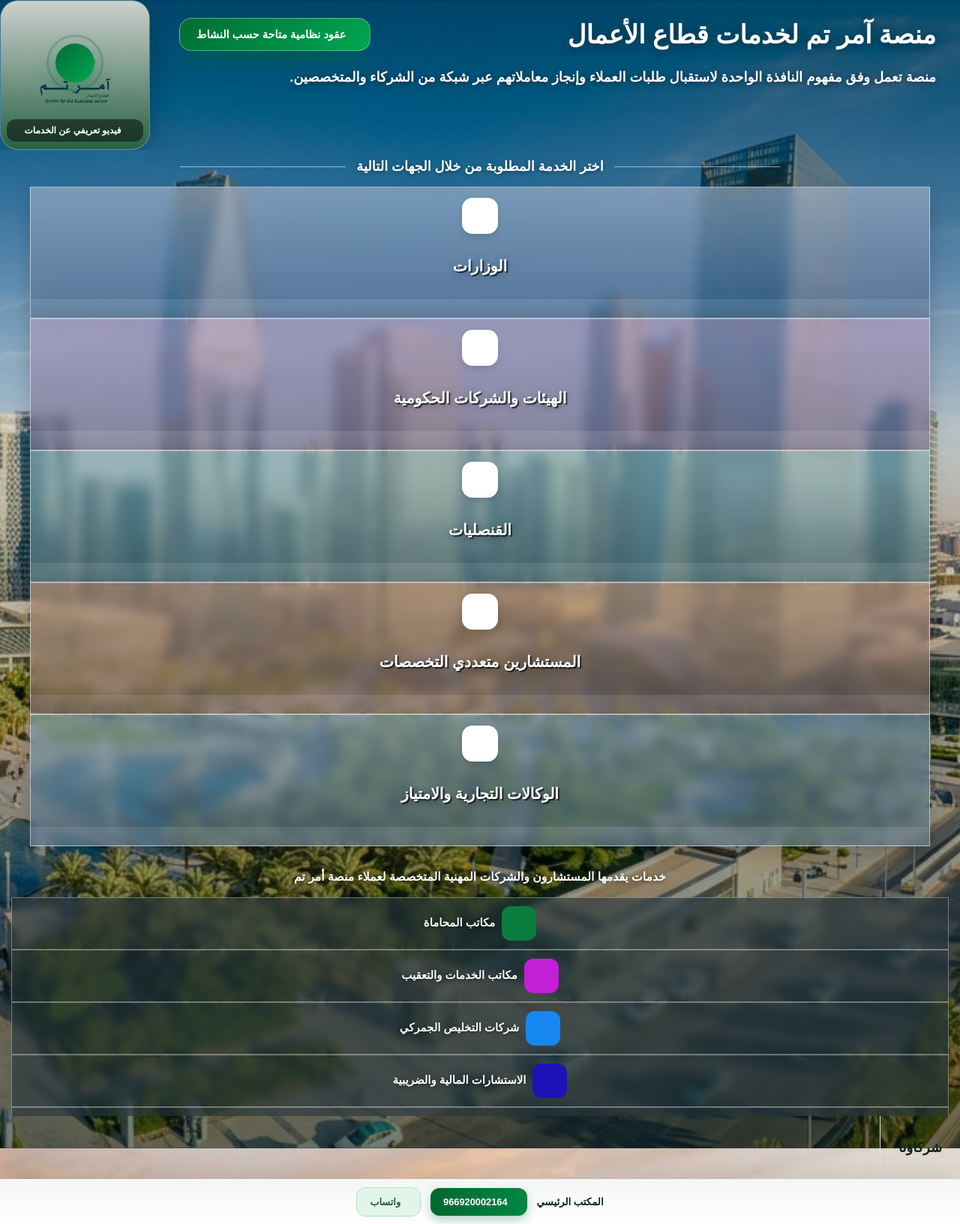
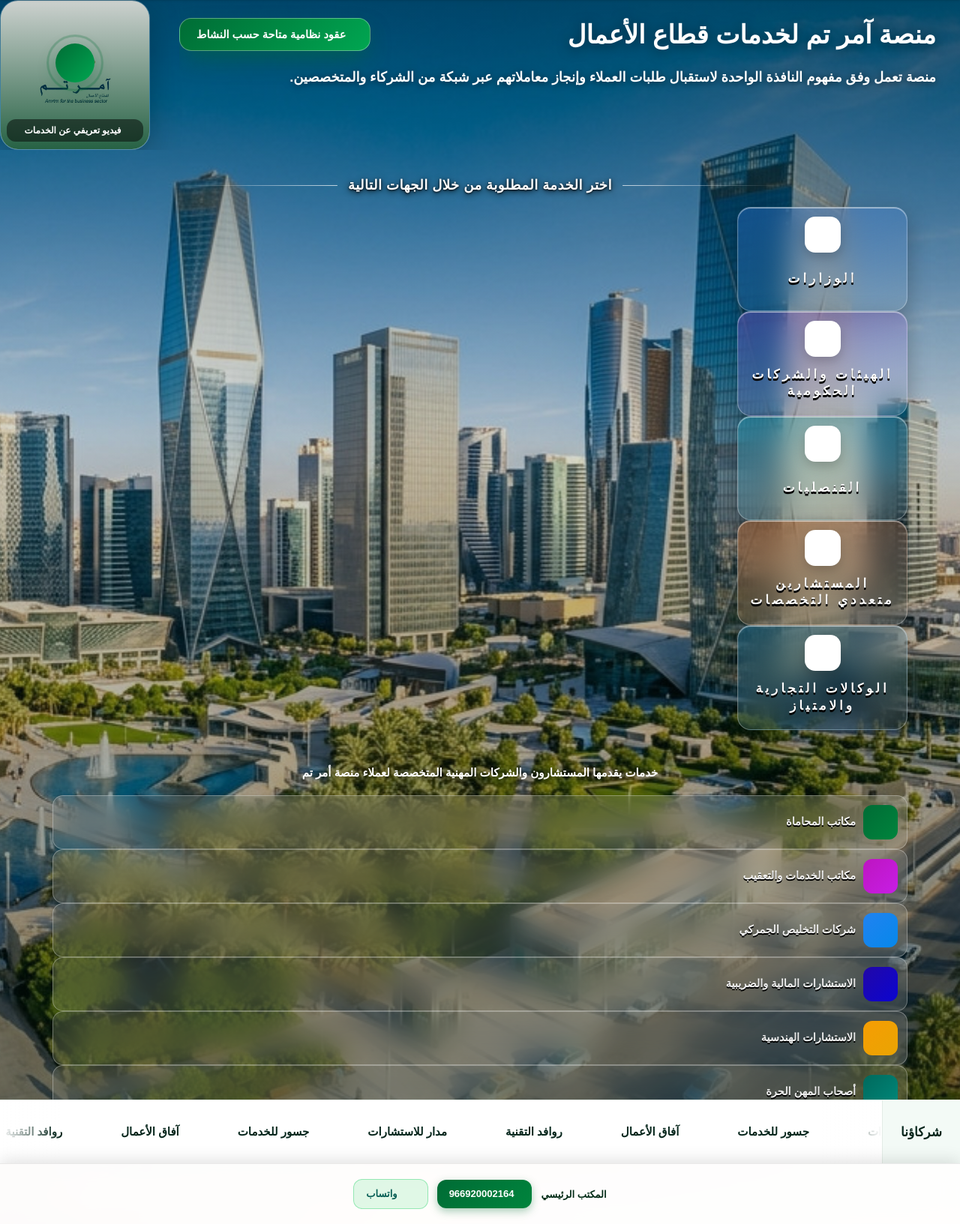
Before and after one commit to Asjadfaroq/amrtm-business-homepage, a Laravel app: page / in a window 1280 px wide. Shown: the part 73-1706 px from the top of the page at 75% size. Run offline with Laravel 12, Linux system fonts and the light colour scheme; data comes from the database, SQL or seed files in the repository; style sheets or scripts are compiled from the project's sources.

Commit message:
Refine cards, services, partners and contact bar

```diff
--- a/app/Models/Service.php
+++ b/app/Models/Service.php
@@ -6,7 +6,7 @@ use App\Models\Concerns\HasLocalizedName;
 use Illuminate\Database\Eloquent\Attributes\Fillable;
 use Illuminate\Database\Eloquent\Model;
 
-#[Fillable(['slug', 'name_ar', 'name_en', 'icon', 'color', 'sort_order'])]
+#[Fillable(['slug', 'name_ar', 'name_en', 'icon', 'color', 'color_end', 'sort_order'])]
 class Service extends Model
 {
     use HasLocalizedName;
--- a/resources/css/components/contact-bar.css
+++ b/resources/css/components/contact-bar.css
@@ -1,63 +1,71 @@
 .contact-bar {
     position: relative;
-    z-index: 5;
+    z-index: 7;
     display: flex;
     align-items: center;
     justify-content: center;
-    gap: 13px;
+    gap: 12px;
     flex: 0 0 var(--contact-height);
     height: var(--contact-height);
-    background: linear-gradient(180deg, #f4f6f5 0%, #fff 100%);
-    box-shadow: 0 -12px 26px rgba(0, 0, 0, 0.09);
+    padding: 10px 16px;
+    border-top: 1px solid rgba(0, 0, 0, 0.08);
+    background: rgba(255, 255, 255, 0.96);
+    box-shadow: 0 -4px 20px rgba(0, 0, 0, 0.12);
+    backdrop-filter: blur(12px);
 }
 
 .contact-label {
-    font-size: 0.83rem;
-    font-weight: 700;
-    color: var(--ink);
+    font-size: 13px;
+    font-weight: 800;
+    color: #002a15;
+    white-space: nowrap;
 }
 
 .contact-phone,
 .contact-whatsapp {
     display: inline-flex;
     align-items: center;
-    justify-content: center;
-    gap: 9px;
-    height: 37px;
-    padding: 0 17px;
+    gap: 8px;
+    padding: 9px 16px;
     border-radius: 12px;
-    font-size: 0.8rem;
-    font-weight: 700;
+    font-size: 13px;
+    font-weight: 800;
+    line-height: 1.5;
+    transition: all 0.25s;
 }
 
 .contact-phone {
-    background: linear-gradient(90deg, #00672f 0%, #008743 100%);
-    box-shadow: 0 6px 14px rgba(0, 100, 50, 0.28);
+    background: linear-gradient(135deg, var(--brand), var(--brand-hover));
+    box-shadow: 0 4px 12px rgba(0, 108, 53, 0.35);
     color: #fff;
 }
 
 .contact-phone:hover {
+    transform: translateY(-2px);
     color: #fff;
-    filter: brightness(1.07);
 }
 
 .contact-whatsapp {
-    border: 1px solid #a9e2c2;
-    background: #e3f5ea;
-    color: #1d5f48;
+    border: 1px solid rgba(37, 211, 102, 0.4);
+    background: rgba(37, 211, 102, 0.14);
+    color: #075e54;
 }
 
 .contact-whatsapp:hover {
-    background: #d4efdf;
-    color: #1d5f48;
+    background: #25d366;
+    color: #fff;
 }
 
-@media (max-width: 1199.98px) {
+.contact-whatsapp i {
+    width: 16px;
+    font-size: 16px;
+    text-align: center;
+}
+
+@media (max-width: 576px) {
     .contact-bar {
-        position: sticky;
-        bottom: 0;
         gap: 8px;
-        padding-inline: 10px;
+        padding: 8px 10px;
     }
 
     .contact-label {
@@ -67,5 +75,8 @@
     .contact-phone,
     .contact-whatsapp {
         flex: 1 1 0;
+        justify-content: center;
+        padding: 9px 8px;
+        font-size: 12px;
     }
 }
--- a/resources/css/components/entities.css
+++ b/resources/css/components/entities.css
@@ -1,149 +1,258 @@
-.platform-container {
-    width: 100%;
-    max-width: 1200px;
-    margin-inline: auto;
-    padding-inline: 15px;
+.hero-section {
+    padding: 16px 40px 12px;
+    text-align: center;
 }
 
-.hero-entities {
-    margin-top: 11px;
+.hero-section-inner {
+    max-width: 1600px;
+    margin-inline: auto;
+    padding-inline: 30px;
 }
 
-.hero-entities .platform-container {
-    margin-top: 16px;
+.hero-section-inner.is-wide {
+    max-width: none;
 }
 
 .section-label {
     display: flex;
     align-items: center;
+    justify-content: center;
     gap: 14px;
+    width: 90%;
     max-width: 800px;
-    margin: 0 auto;
-    font-size: 1.12rem;
-    font-weight: 600;
-    text-shadow: 0 1px 6px rgba(0, 0, 0, 0.45);
+    margin: 18px auto 12px;
+    font-size: 18px;
+    font-weight: 700;
+    line-height: 1.5;
+    letter-spacing: 0.5px;
+    white-space: nowrap;
+    text-shadow: 0 2px 8px rgba(0, 0, 0, 0.9), 0 1px 3px rgba(0, 0, 0, 0.95);
 }
 
 .section-label::before,
 .section-label::after {
     content: "";
-    flex: 1 1 auto;
-    height: 1px;
-    background: rgba(255, 255, 255, 0.55);
+    flex: 1 1 0;
+    height: 1.5px;
+    border-radius: 2px;
+}
+
+[dir="rtl"] .section-label::before,
+[dir="ltr"] .section-label::after {
+    background: linear-gradient(to right, rgba(255, 255, 255, 0.7), rgba(255, 255, 255, 0));
+}
+
+[dir="rtl"] .section-label::after,
+[dir="ltr"] .section-label::before {
+    background: linear-gradient(to left, rgba(255, 255, 255, 0.7), rgba(255, 255, 255, 0));
+}
+
+.entity-grid {
+    gap: 12px;
+    margin: 15px 0 10px;
 }
 
 .entity-card {
-    position: relative;
     display: flex;
+    flex: 1 1 0;
     flex-direction: column;
-    align-items: center;
-    height: 160px;
-    padding: 14px 8px 0;
-    border: 1px solid rgba(255, 255, 255, 0.55);
-    border-radius: var(--radius);
-    background: linear-gradient(180deg, var(--tone-top), var(--tone-bottom));
-    box-shadow: 0 8px 24px rgba(0, 0, 0, 0.18);
-    backdrop-filter: blur(8px);
+    width: 100%;
+    min-width: 8rem;
+    max-width: 225px;
+    min-height: 125px;
+    border: 1px solid rgba(255, 255, 255, 0.3);
+    border-radius: 18px;
+    background: linear-gradient(160deg, color-mix(in srgb, var(--cc) 30%, transparent), rgba(255, 255, 255, 0.06));
+    box-shadow: 0 10px 30px rgba(0, 0, 0, 0.28), inset 0 1px 1px rgba(255, 255, 255, 0.6);
+    backdrop-filter: blur(18px);
     color: #fff;
-    text-align: center;
     overflow: hidden;
-    transition: transform 0.25s ease, box-shadow 0.25s ease;
+    transition: all 0.35s cubic-bezier(0.4, 0, 0.2, 1);
 }
 
 .entity-card:hover {
-    transform: translateY(-4px);
-    box-shadow: 0 14px 30px rgba(0, 0, 0, 0.28);
+    transform: translateY(-6px) scale(1.02);
+    border-color: rgba(255, 255, 255, 0.55);
+    background: linear-gradient(135deg, rgba(0, 166, 81, 0.47) 0%, rgba(0, 166, 81, 0.41) 100%);
+    box-shadow: 0 18px 42px rgba(0, 0, 0, 0.38), 0 0 20px rgba(255, 255, 255, 0.2), inset 0 1px 2px rgba(255, 255, 255, 0.8);
     color: #fff;
 }
 
+.entity-card-body {
+    display: flex;
+    flex: 1 1 auto;
+    flex-direction: column;
+    align-items: center;
+    gap: 5px;
+    min-height: 86px;
+    padding: 12px 10px 10px;
+}
+
 .entity-card-icon {
-    display: grid;
-    place-items: center;
-    flex: 0 0 48px;
+    display: flex;
+    align-items: center;
+    justify-content: center;
+    flex-shrink: 0;
     width: 48px;
     height: 48px;
+    margin-bottom: 8px;
     border-radius: 14px;
     background: #fff;
-    box-shadow: 0 4px 10px rgba(0, 0, 0, 0.12);
-    font-size: 1.35rem;
-    color: var(--icon-color);
+    box-shadow: 0 6px 16px rgba(0, 0, 0, 0.2);
+    font-size: 24px;
+    color: var(--cc);
+    transition: transform 0.3s;
+}
+
+.entity-card:hover .entity-card-icon {
+    transform: scale(1.08);
 }
 
 .entity-card-title {
     display: flex;
     align-items: center;
     justify-content: center;
-    flex: 1 1 auto;
+    min-height: 2.6em;
     margin: 0;
-    padding-bottom: 26px;
-    font-size: 1.27rem;
-    font-weight: 700;
-    line-height: 1.22;
-    text-shadow: 2px 2px 0 rgba(0, 0, 0, 0.6), 0 2px 10px rgba(0, 0, 0, 0.35);
+    font-size: clamp(1.05rem, 1.3vw, 1.35rem);
+    font-weight: 900;
+    line-height: 1.35;
+    letter-spacing: 4px;
+    text-shadow: 0 2px 0 #000, 0 3px 0 #000;
+    transition: transform 0.25s;
+}
+
+[dir="ltr"] .entity-card-title {
+    letter-spacing: 0;
+}
+
+.entity-card:hover .entity-card-title {
+    transform: scale(1.03);
 }
 
 .entity-card-arrow {
-    position: absolute;
-    inset-inline: 0;
-    bottom: 0;
     display: flex;
-    align-items: center;
     justify-content: flex-end;
-    height: 25px;
-    padding-inline: 16px;
-    background: rgba(255, 255, 255, 0.1);
-    font-size: 1rem;
+    padding: 0 14px 10px;
+    font-size: 13px;
+    line-height: 1;
+    filter: drop-shadow(0 1px 3px rgba(0, 0, 0, 0.8));
+}
+
+.entity-card-arrow i {
+    transition: transform 0.25s;
+}
+
+[dir="rtl"] .entity-card:hover .entity-card-arrow i {
+    transform: scaleX(-1) translateX(4px);
+}
+
+[dir="ltr"] .entity-card:hover .entity-card-arrow i {
+    transform: translateX(4px);
 }
 
 .tone-blue {
-    --tone-top: rgba(168, 182, 204, 0.62);
-    --tone-bottom: rgba(72, 100, 138, 0.66);
-    --icon-color: #3b82f6;
+    --cc: #3b82f6;
 }
 
 .tone-violet {
-    --tone-top: rgba(186, 160, 196, 0.62);
-    --tone-bottom: rgba(108, 100, 134, 0.66);
-    --icon-color: #8b5cf6;
+    --cc: #a855f7;
 }
 
 .tone-cyan {
-    --tone-top: rgba(150, 190, 196, 0.6);
-    --tone-bottom: rgba(80, 118, 128, 0.66);
-    --icon-color: #06b6d4;
+    --cc: #06b6d4;
 }
 
 .tone-amber {
-    --tone-top: rgba(200, 160, 132, 0.64);
-    --tone-bottom: rgba(124, 100, 94, 0.66);
-    --icon-color: #f97316;
+    --cc: #f97316;
 }
 
 .tone-sky {
-    --tone-top: rgba(134, 166, 186, 0.62);
-    --tone-bottom: rgba(74, 104, 126, 0.66);
-    --icon-color: #0284c7;
+    --cc: #0284c7;
 }
 
-@media (max-width: 1199.98px) {
-    .hero-entities {
-        margin-top: 28px;
-        padding-inline: 8px;
+@media (max-height: 900px) {
+    .hero-section {
+        padding-top: 4px;
     }
 
     .section-label {
-        padding-inline: 14px;
-        font-size: 1rem;
-        text-align: center;
+        margin-top: 4px;
+        margin-bottom: 10px;
+    }
+
+    .entity-grid {
+        margin-bottom: 4px;
+    }
+}
+
+@media (max-width: 1200px) {
+    .entity-grid {
+        margin-top: 25px;
+    }
+}
+
+@media (max-width: 992px) {
+    .entity-grid {
+        gap: 10px;
+        margin: 15px 0 0;
     }
 
     .entity-card {
-        height: 150px;
+        flex: 0 1 calc(25% - 7.5px);
+        max-width: 100%;
+        min-height: 90px;
+    }
+
+    .entity-card-body {
+        min-height: 65px;
+        padding: 8px;
+    }
+}
+
+@media (max-width: 768px) {
+    .hero-section {
+        padding: 8px 12px 10px;
+    }
+
+    .hero-section-inner {
+        padding-inline: 12px;
+    }
+
+    .entity-grid {
+        margin-top: 12px;
+    }
+
+    .entity-card {
+        flex-basis: calc(33.3333% - 6.66667px);
+        min-width: 0;
+        border-radius: 12px;
+    }
+
+    .entity-card-body {
+        padding: 8px 6px;
     }
 
     .entity-card-title {
-        font-size: 1.05rem;
+        letter-spacing: 1px;
         overflow-wrap: anywhere;
-        hyphens: auto;
     }
 }
+
+@media (max-width: 480px) {
+    .section-label {
+        gap: 8px;
+        width: 96%;
+        margin: 16px auto 10px;
+        font-size: 13.5px;
+        white-space: normal;
+    }
+
+    .entity-grid {
+        gap: 8px;
+    }
+
+    .entity-card {
+        flex-basis: calc(50% - 4px);
+    }
+}
--- a/resources/css/components/partners.css
+++ b/resources/css/components/partners.css
@@ -1,79 +1,109 @@
 .partners {
+    position: relative;
+    z-index: 6;
     display: flex;
-    align-items: stretch;
+    align-items: center;
     flex: 0 0 var(--partners-height);
-    height: var(--partners-height);
+    border-top: 1px solid #e3ece6;
     background: #fff;
     overflow: hidden;
 }
 
 .partners-label {
-    z-index: 2;
+    z-index: 1;
     display: flex;
     align-items: center;
-    flex: 0 0 auto;
+    flex-shrink: 0;
+    height: 100%;
     margin: 0;
-    padding-inline: 24px;
-    border-inline-end: 1px solid #dfe7e2;
-    background: var(--brand-mist);
-    font-size: 1.12rem;
-    font-weight: 800;
+    padding: 0 24px;
+    border-inline-end: 1px solid #e3ece6;
+    background: #f3faf6;
+    font-size: 17px;
+    font-weight: 900;
     color: var(--ink);
 }
 
 .partners-viewport {
-    flex: 1 1 auto;
+    position: relative;
+    display: flex;
+    align-items: center;
+    flex: 1 1 0;
+    height: 100%;
     overflow: hidden;
-    mask-image: linear-gradient(90deg, transparent 0, #000 60px, #000 calc(100% - 60px), transparent 100%);
+}
+
+.partners-viewport::before,
+.partners-viewport::after {
+    content: "";
+    position: absolute;
+    top: 0;
+    bottom: 0;
+    z-index: 1;
+    width: 80px;
+    pointer-events: none;
+}
+
+.partners-viewport::before {
+    right: 0;
+    background: linear-gradient(270deg, #fff, rgba(255, 255, 255, 0));
+}
+
+.partners-viewport::after {
+    left: 0;
+    background: linear-gradient(90deg, #fff, rgba(255, 255, 255, 0));
 }
 
 .partners-track {
     display: flex;
-    align-items: center;
     width: max-content;
-    height: 100%;
-    animation: partners-scroll 60s linear infinite;
+    animation: partners-scroll 40s linear infinite;
 }
 
 [dir="rtl"] .partners-track {
     animation-name: partners-scroll-rtl;
 }
 
-.partners-track:hover {
+.partners-viewport:hover .partners-track {
     animation-play-state: paused;
 }
 
 .partner {
     display: flex;
     align-items: center;
-    gap: 12px;
-    margin-inline-end: 68px;
-    font-size: 1.04rem;
-    font-weight: 700;
+    gap: 10px;
+    padding: 0 34px;
+    font-size: 15px;
+    font-weight: 800;
+    line-height: 1.5;
     color: var(--ink);
     white-space: nowrap;
 }
 
 .partner i {
-    font-size: 1.55rem;
-    color: #0b6b40;
+    font-size: 22px;
+    color: #0d7751;
 }
 
 @keyframes partners-scroll {
     to {
-        transform: translateX(-50%);
+        transform: translate3d(-50%, 0, 0);
     }
 }
 
 @keyframes partners-scroll-rtl {
     to {
-        transform: translateX(50%);
+        transform: translate3d(50%, 0, 0);
     }
 }
 
-@media (max-width: 1199.98px) {
+@media (max-width: 600px) {
     .partners-label {
-        padding-inline: 14px;
+        padding: 0 14px;
+    }
+
+    .partner {
+        padding: 0 18px;
     }
 }
 
--- a/resources/css/components/services.css
+++ b/resources/css/components/services.css
@@ -1,79 +1,63 @@
-.hero-services {
-    margin-top: 31px;
+.services-heading {
+    display: inline-block;
+    max-width: 100%;
+    margin: 0 0 10px;
+    padding: 8px 16px;
+    font-size: 15px;
+    font-weight: 800;
+    line-height: 1.5;
+    text-shadow: 0 1px 10px rgba(0, 0, 0, 0.6);
 }
 
-.services-heading {
-    margin: 0;
-    padding-inline: 16px;
-    font-size: 0.98rem;
-    font-weight: 700;
-    text-align: center;
-    text-shadow: 0 1px 6px rgba(0, 0, 0, 0.6);
-}
-
-.services-container {
-    max-width: 1328px;
-    margin: 18px auto 0;
-    padding-inline: 15px;
-}
-
-.services-container .row {
-    --bs-gutter-x: 14px;
-    --bs-gutter-y: 14px;
+.service-grid {
+    --bs-gutter-x: 12px;
+    --bs-gutter-y: 12px;
+    margin-bottom: 10px;
 }
 
 .service-chip {
     display: flex;
     align-items: center;
-    justify-content: center;
-    gap: 9px;
-    height: 68px;
-    padding: 0 8px;
-    border: 1px solid rgba(255, 255, 255, 0.35);
-    border-radius: var(--radius);
-    background: rgba(40, 55, 62, 0.62);
-    backdrop-filter: blur(6px);
-    color: #fff;
-    transition: background-color 0.25s ease, transform 0.25s ease;
+    gap: 10px;
+    min-width: 0;
+    padding: 12px;
+    border: 1px solid rgba(255, 255, 255, 0.3);
+    border-radius: 14px;
+    background: rgba(255, 255, 255, 0.12);
+    backdrop-filter: blur(18px);
+    transition: all 0.3s;
 }
 
 .service-chip:hover {
     transform: translateY(-3px);
-    background: rgba(40, 55, 62, 0.82);
-    color: #fff;
+    border-color: rgba(255, 255, 255, 0.55);
+    background: linear-gradient(135deg, rgba(0, 166, 81, 0.47) 0%, rgba(0, 166, 81, 0.41) 100%);
+    box-shadow: 0 8px 24px rgba(0, 0, 0, 0.3);
 }
 
 .service-chip-icon {
-    display: grid;
-    place-items: center;
-    flex: 0 0 46px;
+    display: flex;
+    align-items: center;
+    justify-content: center;
+    flex-shrink: 0;
     width: 46px;
     height: 46px;
     border-radius: 12px;
-    background: var(--chip-color);
-    font-size: 1.25rem;
+    background: linear-gradient(135deg, var(--from), var(--to));
+    font-size: 20px;
     color: #fff;
 }
 
 .service-chip-title {
-    font-size: 0.93rem;
-    font-weight: 700;
-    line-height: 1.45;
-    text-align: center;
-    text-shadow: 0 1px 4px rgba(0, 0, 0, 0.5);
+    font-size: 14.5px;
+    font-weight: 800;
+    line-height: 1.5;
+    color: rgba(255, 255, 255, 0.92);
+    text-shadow: 0 2px 0 #000;
 }
 
-@media (max-width: 1199.98px) {
-    .services-container {
-        padding-inline: 16px;
-    }
-
-    .service-chip {
-        justify-content: flex-start;
-    }
-
-    .service-chip-title {
-        font-size: 0.85rem;
-        text-align: start;
+@media (max-height: 900px) {
+    .services-heading {
+        margin-bottom: 6px;
     }
 }
--- a/resources/views/components/entity-card.blade.php
+++ b/resources/views/components/entity-card.blade.php
@@ -1,7 +1,10 @@
 @props(['entity'])
 
 <a class="entity-card tone-{{ $entity->tone }}" href="#">
-    <span class="entity-card-icon"><i class="ti ti-{{ $entity->icon }}"></i></span>
-    <h3 class="entity-card-title">{{ $entity->name }}</h3>
+    <div class="entity-card-body">
+        <span class="entity-card-icon"><i class="ti ti-{{ $entity->icon }}"></i></span>
+        <h3 class="entity-card-title">{{ $entity->name }}</h3>
+    </div>
+
     <span class="entity-card-arrow"><i class="fa fa-arrow-right icon-directional"></i></span>
 </a>
--- a/resources/views/components/service-chip.blade.php
+++ b/resources/views/components/service-chip.blade.php
@@ -1,6 +1,6 @@
 @props(['service'])
 
-<a class="service-chip" href="#" style="--chip-color: {{ $service->color }}">
+<a class="service-chip" href="#" style="--from: {{ $service->color }}; --to: {{ $service->color_end }}">
     <span class="service-chip-icon"><i class="fa fa-{{ $service->icon }}"></i></span>
     <span class="service-chip-title">{{ $service->name }}</span>
 </a>
--- a/resources/views/home.blade.php
+++ b/resources/views/home.blade.php
@@ -2,25 +2,23 @@
     <x-navbar />
 
     <x-hero>
-        <section class="hero-entities">
-            <h2 class="section-label">{{ __('home.entities.heading') }}</h2>
+        <section class="hero-section">
+            <div class="hero-section-inner">
+                <h2 class="section-label"><span>{{ __('home.entities.heading') }}</span></h2>
 
-            <div class="platform-container">
-                <div class="row row-cols-3 row-cols-xl-5 g-2 g-xl-3 justify-content-center">
+                <div class="entity-grid d-flex flex-wrap justify-content-center align-items-stretch">
                     @foreach ($entities as $entity)
-                        <div class="col">
-                            <x-entity-card :entity="$entity" />
-                        </div>
+                        <x-entity-card :entity="$entity" />
                     @endforeach
                 </div>
             </div>
         </section>
 
-        <section class="hero-services">
-            <h2 class="services-heading">{{ __('home.services.heading') }}</h2>
+        <section class="hero-section">
+            <div class="hero-section-inner is-wide">
+                <h2 class="services-heading">{{ __('home.services.heading') }}</h2>
 
-            <div class="services-container">
-                <div class="row row-cols-2 row-cols-md-3 row-cols-xl-6">
+                <div class="row row-cols-2 row-cols-sm-3 row-cols-lg-6 service-grid">
                     @foreach ($services as $service)
                         <div class="col">
                             <x-service-chip :service="$service" />
```
Also changed, not shown: database/seeders/ServiceSeeder.php (+6 -6 lines), database/migrations/2026_11_23_000004_add_color_end_to_services_table.php (added).
